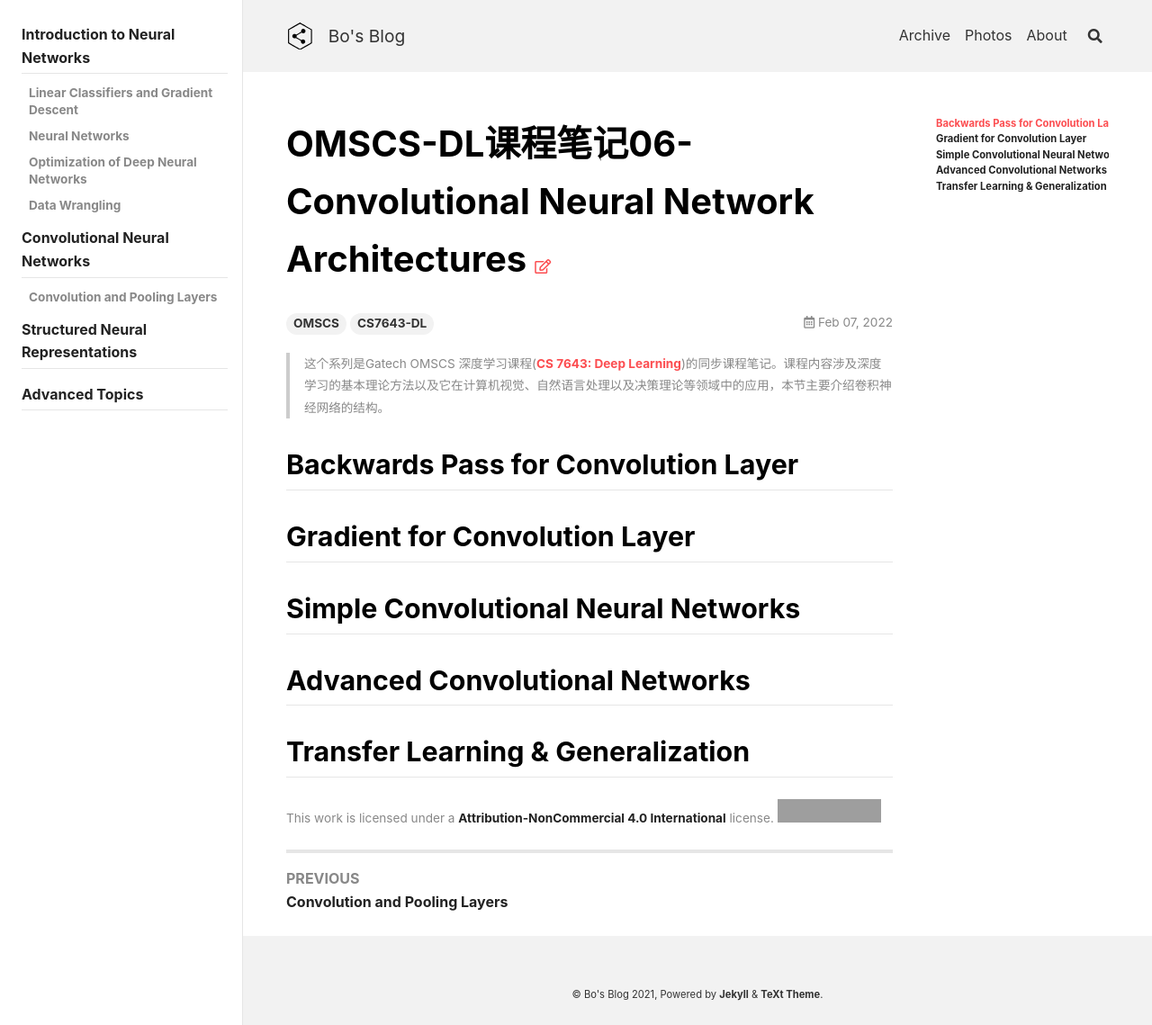
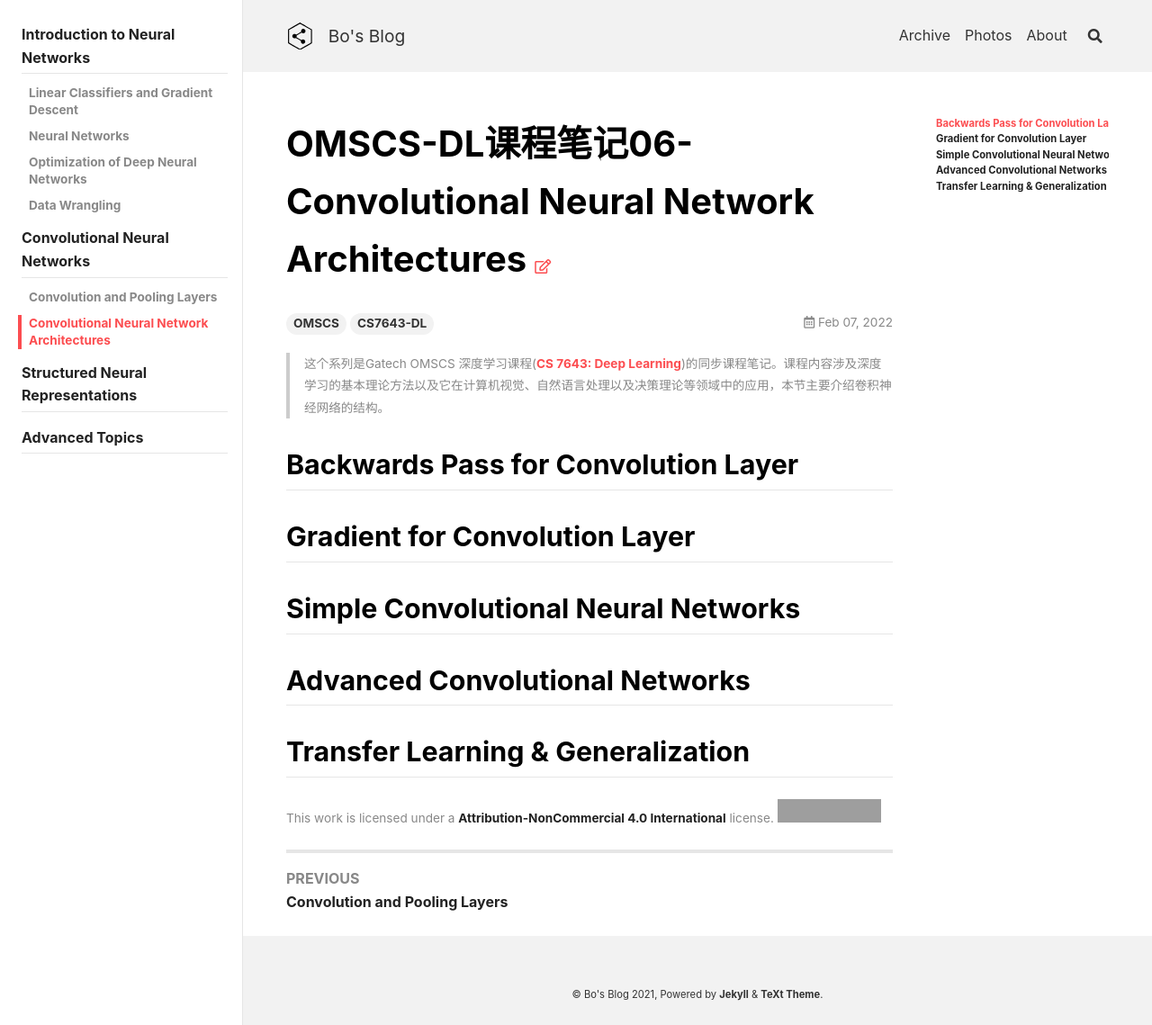
Before and after one commit to peng00bo00/peng00bo00_previous_blog, a Jekyll site: the page built from _posts/2022-02-07-OMSCS-DL-NOTES-06.md, in a window 1280 px wide. Shown: the whole page at 90% size. Built offline with Jekyll 4.4.1, drawn with Linux system fonts in a browser that asks for light colours; nearby versions of some CDN libraries; grey boxes are pictures that could not be loaded.

Commit message:
Update navigation.yml

```diff
--- a/_data/navigation.yml
+++ b/_data/navigation.yml
@@ -254,6 +254,8 @@ OMSCS-DL:
     children:
       - title: Convolution and Pooling Layers
         url: /2022/02/01/OMSCS-DL-NOTES-05.html
+      - title: Convolutional Neural Network Architectures
+        url: /2022/02/07/OMSCS-DL-NOTES-06.html
   - title: Structured Neural Representations
   - title: Advanced Topics
 
```
